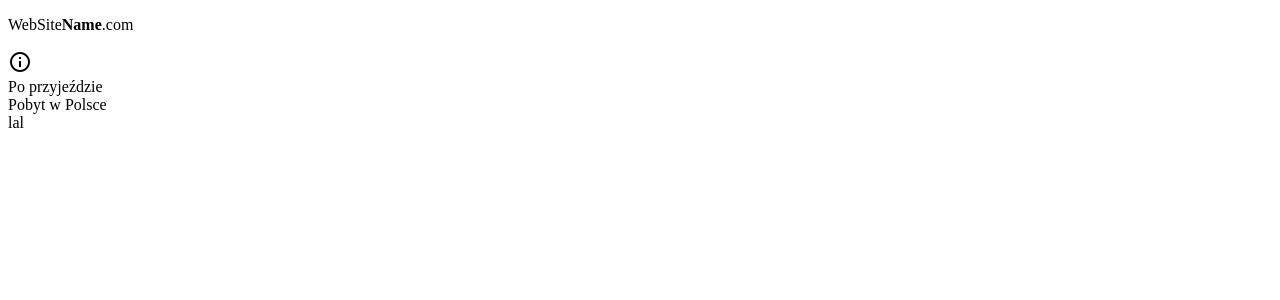
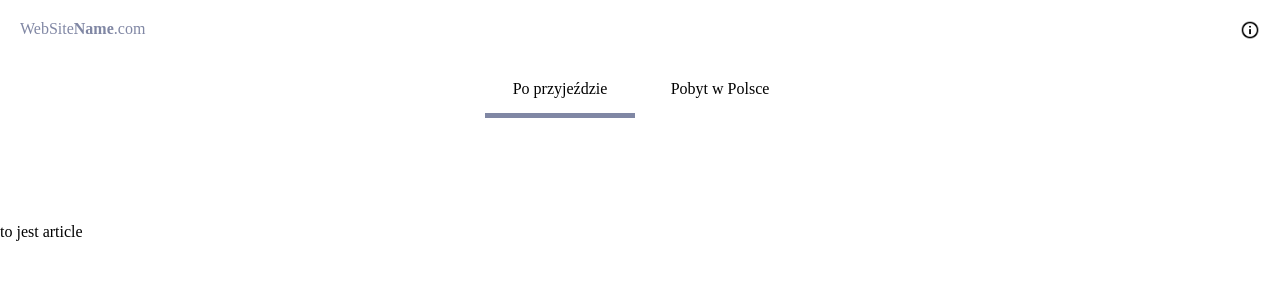
Before and after one commit to trainings-au/projekt-szkola_frontend, a Vue app: page /#/article in a window 1280 px wide. Shown: the top 300 px of the page. Built offline with nearby package versions, Linux system fonts and the light colour scheme.

Commit message:
Style tips for nav bar

```diff
--- a/src/App.vue
+++ b/src/App.vue
@@ -1,7 +1,6 @@
 <template>
   <div id="app">
     <navBar />
-    lal
     <router-view />
   </div>
 </template>
@@ -16,3 +15,10 @@ export default {
   },
 };
 </script>
+
+<style>
+* {
+  margin: 0;
+  padding: 0;
+}
+</style>
--- a/src/components/article.vue
+++ b/src/components/article.vue
@@ -1,3 +1,3 @@
 <template>
-  <div class="hello">to jest article</div>
+  <div>to jest article</div>
 </template>
--- a/src/components/list.vue
+++ b/src/components/list.vue
@@ -1,3 +1,3 @@
 <template>
-  <div class="hello">to jest list</div>
+  <div>to jest list</div>
 </template>
--- a/src/components/navBar.vue
+++ b/src/components/navBar.vue
@@ -1,9 +1,25 @@
 <template>
   <nav>
-    <p>WebSite<b>Name</b>.com</p>
-    <img src="../assets/info.png" />
-    <div @click="changeTab('arrival')">Po przyjeździe</div>
-    <div @click="changeTab('staying')">Pobyt w Polsce</div>
+    <div class="nav-info">
+      <p>WebSite<b>Name</b>.com</p>
+      <img src="../assets/info.png" class="icon" />
+    </div>
+    <div class="nav-tabs">
+      <div
+        @click="changeTab('arrival')"
+        class="tab"
+        v-bind:class="{ active: activeTab === 'arrival' }"
+      >
+        Po przyjeździe
+      </div>
+      <div
+        @click="changeTab('staying')"
+        class="tab"
+        v-bind:class="{ active: activeTab === 'staying' }"
+      >
+        Pobyt w Polsce
+      </div>
+    </div>
   </nav>
 </template>
 <script>
@@ -22,6 +38,39 @@ export default {
 </script>
 <style>
 nav {
-  background-color: white;
+  margin: 0;
+  padding: 0;
+  margin-bottom: 100px;
+}
+
+.icon {
+  height: 20px;
+  fill: red;
+}
+
+.nav-info {
+  color: #8087a4;
+  display: flex;
+  justify-content: space-between;
+  height: 50%;
+  margin: 20px;
+}
+
+.nav-tabs {
+  display: flex;
+  justify-content: center;
+  height: 50%;
+}
+
+.active {
+  border-bottom: 5px solid #8087a4;
+}
+
+.tab {
+  margin: 5px;
+  padding: 15px;
+  text-align: center;
+  width: 120px;
+  cursor: pointer;
 }
 </style>
--- a/src/router.js
+++ b/src/router.js
@@ -7,7 +7,7 @@ Vue.use(Router);
 
 export default new Router({
   routes: [
-    { path: "/", component: article },
-    { path: "/list", component: list }
+    { path: "/", component: list },
+    { path: "/article", component: article }
   ]
 });
```
